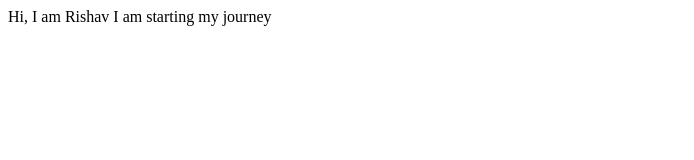
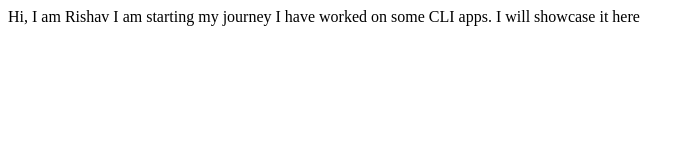
Before and after one commit to avengers400/rishav-choudhary-portfolio, a plain HTML site: page index.html in a window 1280 px wide. Shown: the whole page, without its empty margins (0-694 px from the left). Drawn offline with Linux system fonts and the light colour scheme.

Commit message:
update details of project

```diff
--- a/index.html
+++ b/index.html
@@ -9,6 +9,7 @@
 <body>
     Hi, I am Rishav
     I am starting my journey
+    I have worked on some CLI apps. I will showcase it here
 
 </body>
 </html>
```
